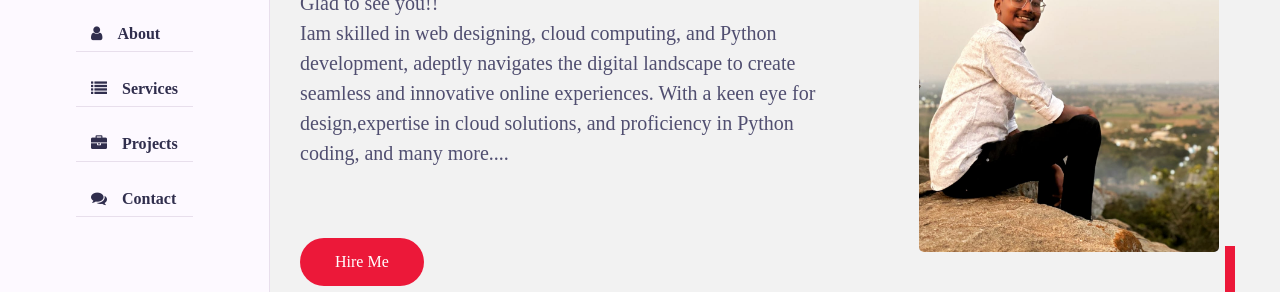
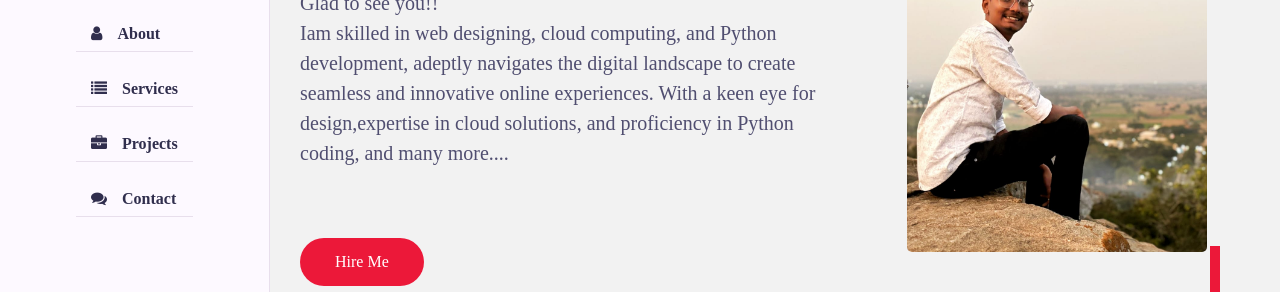
Before and after one commit to KarthikB6360/Portfolio, a plain HTML site: page index.html in a window 1280 px wide. Shown: the part 326-618 px from the top of the page. Drawn offline with nearby package versions, Linux system fonts and the light colour scheme; a web font is replaced by a local one.

Commit message:
style.css

```diff
--- a/style.css
+++ b/style.css
@@ -94,7 +94,7 @@ ul
     display: flex;
     flex-wrap: wrap;
     margin-left: -15px;
-    margin-right: -15px;
+    /* margin-right: -15px; */
     position: relative;
 }
 .btn{
```
